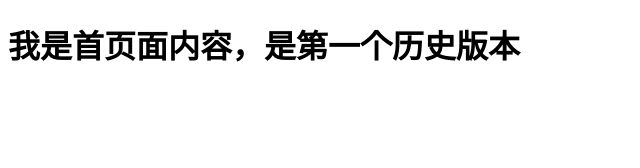
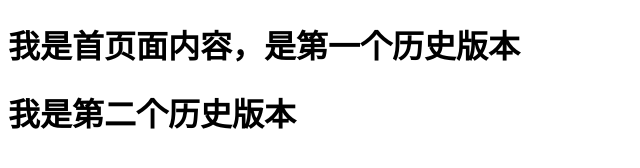
Before and after one commit to xweb987/BK-2003-test1, a plain HTML site: page pages/index.html in a window 1280 px wide. Shown: the whole page, without its empty margins (0-640 px from the left). Drawn offline with Linux system fonts and the light colour scheme.

Commit message:
我是第二个历史版本

```diff
--- a/pages/index.html
+++ b/pages/index.html
@@ -7,5 +7,7 @@
 </head>
 <body>
     <h1>我是首页面内容，是第一个历史版本</h1>
+    <h1>我是第二个历史版本</h1>
+
 </body>
 </html>
```
Also changed, not shown: pages/login.html (+2 -0 lines), pages/res.html (+1 -0 lines).
